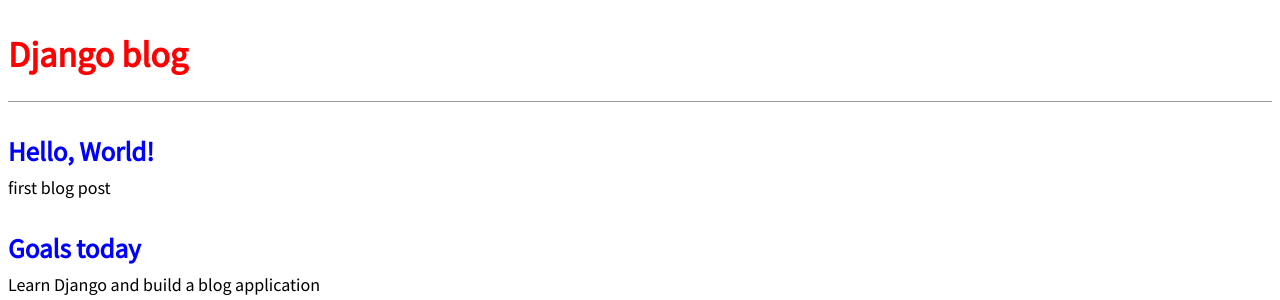
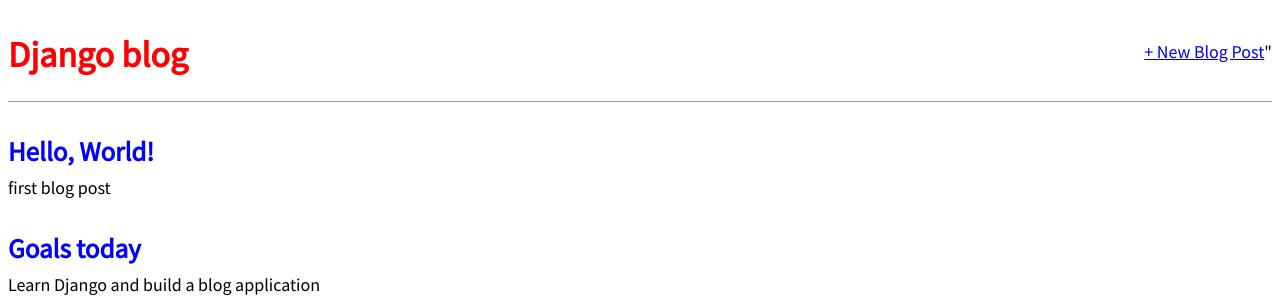
Before and after one commit to FrostyFeet7/blog-broken-, a Django app: page / in a window 1280 px wide. Shown: the top 300 px of the page. Run offline with Django 4.2, Linux system fonts and the light colour scheme; data comes from the database, SQL or seed files in the repository.

Commit message:
Commit for trish
Still getting no base.css file to load.
error in test file for line 15 building of author

```diff
--- a/django_project/settings.py
+++ b/django_project/settings.py
@@ -116,7 +116,7 @@ USE_TZ = True
 # Static files (CSS, JavaScript, Images)
 # https://docs.djangoproject.com/en/4.0/howto/static-files/
 
-STATIC_URL = "/static/"
+STATIC_URL = "static/"
 STATICFILES_DIR = [BASE_DIR / "static"]
 
 # Default primary key field type
--- a/templates/base.html
+++ b/templates/base.html
@@ -3,11 +3,16 @@
   <head>
     <title>Django blog</title>
     <link href="https://fonts.googleapis.com/css?family=Source+Sans+Pro:400" rel="stylesheet">
-    <link rel="stylesheet" href="{% static 'css/base.css' %}">
+    <link  href="{% static 'css/base.css' %}" rel="stylesheet">
   </head>
   <body>
     <header>
+      <div class="nav-left">
       <h1><a href="{% url 'home' %}">Django blog</a></h1>
+      </div>
+      <div class="nav-right">
+        <a href="{% url 'post_new' %}">+ New Blog Post</a>"
+      </div>
     </header>
     <div>
       {% block content %}
```
